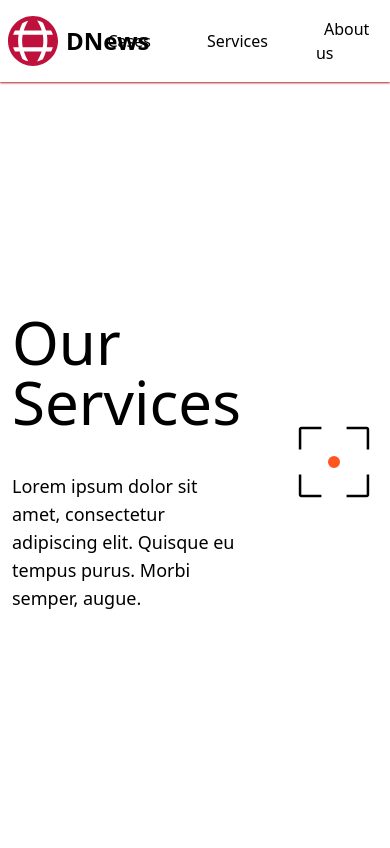
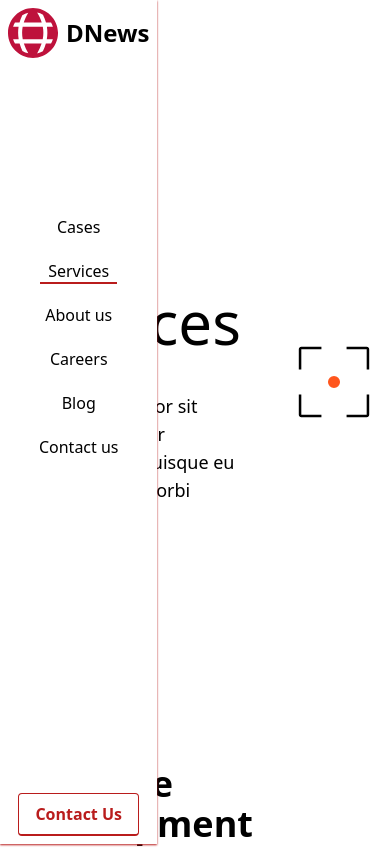
Before and after one commit to JorgeKerilima19/FIrstFullStackProject, a React (Vite) app: page /services in a window 390 px wide. Shown: the top 848 px of the page. Built offline with nearby package versions, Linux system fonts and the light colour scheme.

Commit message:
navbar responsive

```diff
--- a/src/components/Navbar.tsx
+++ b/src/components/Navbar.tsx
@@ -1,5 +1,7 @@
-import { Link } from "react-router-dom";
+import { NavLink } from "react-router-dom";
 import { useState, useEffect } from "react";
+
+import backToTop from "../helpers/backToTop";
 
 import logo from "../assets/images/logo.svg";
 
@@ -29,11 +31,13 @@ export const Navbar = () => {
 
   return (
     <nav
-      className={`w-full z-10 bg-white-500 shadow-sm shadow-red-700 fixed top-0 flex transform ${
-        !showNavbar ? "-translate-y-16 bg-red-700" : ""
-      } transition-transform duration-1000 ease-in-out p-2 justify-between`}
+      className={`w-auto md:w-full z-10 shadow-sm shadow-red-700 fixed top-0 flex flex-col md:flex-row transform h-full md:h-20 ${
+        !showNavbar
+          ? "-translate-x-80 md:-translate-x-0 md:-translate-y-16 md:border-b-red-700 border-b-2 bg-red-700"
+          : "bg-white "
+      } transition-transform duration-1000 ease-in-out p-2 justify-between gap-4`}
     >
-      <Link to={"/"} className="flex gap-2 items-center">
+      <NavLink onClick={backToTop} to={"/"} className="flex gap-2 items-center">
         <img src={logo} alt="logo" width={50} />
         <h1
           className={`text-black-50 font-bold text-2xl ${
@@ -42,45 +46,81 @@ export const Navbar = () => {
         >
           DNews
         </h1>
-      </Link>
+      </NavLink>
       <div
-        className={`flex items-center gap-7 pr-10 ${
+        className={`flex flex-col md:flex-row items-center justify-between gap-4 md:gap-7 md:pr-4 lg:pr-10 ${
           showNavbar ? "" : "hidden"
-        }`}
+        } h-3/4 md:h-auto`}
       >
-        <ul className="flex gap-10 items-center h-full">
+        <ul className="flex flex-col md:flex-row gap-5 lg:gap-10 items-center">
           <li>
-            <Link className="px-2" to={"/cases"}>
+            <NavLink
+              onClick={backToTop}
+              className={(classname) =>
+                classname.isActive ? "px-2 border-b-red-700 border-b-2" : "px-2"
+              }
+              to={"/cases"}
+            >
               Cases
-            </Link>
+            </NavLink>
           </li>
           <li>
-            <Link className="px-2" to={"/services"}>
+            <NavLink
+              onClick={backToTop}
+              className={(classname) =>
+                classname.isActive ? "px-2 border-b-red-700 border-b-2" : "px-2"
+              }
+              to={"/services"}
+            >
               Services
-            </Link>
+            </NavLink>
           </li>
           <li>
-            <Link className="px-2" to={"/about"}>
+            <NavLink
+              onClick={backToTop}
+              className={(classname) =>
+                classname.isActive ? "px-2 border-b-red-700 border-b-2" : "px-2"
+              }
+              to={"/about"}
+            >
               About us
-            </Link>
+            </NavLink>
           </li>
           <li>
-            <Link className="px-2" to={"/careers"}>
+            <NavLink
+              onClick={backToTop}
+              className={(classname) =>
+                classname.isActive ? "px-2 border-b-red-700 border-b-2" : "px-2"
+              }
+              to={"/careers"}
+            >
               Careers
-            </Link>
+            </NavLink>
           </li>
           <li>
-            <Link className="px-2" to={"/blog"}>
+            <NavLink
+              onClick={backToTop}
+              className={(classname) =>
+                classname.isActive ? "px-2 border-b-red-700 border-b-2" : "px-2"
+              }
+              to={"/blog"}
+            >
               Blog
-            </Link>
+            </NavLink>
           </li>
           <li>
-            <Link className="px-2" to={"/contact"}>
+            <NavLink
+              onClick={backToTop}
+              className={(classname) =>
+                classname.isActive ? "px-2 border-b-red-700 border-b-2" : "px-2"
+              }
+              to={"/contact"}
+            >
               Contact us
-            </Link>
+            </NavLink>
           </li>
         </ul>
-        <button className="bg-transparent hover:bg-white-50 text-red-700 font-semibold hover:text-white py-2 px-4 border border-red-700 hover:border-transparent hover:bg-red-700 rounded">
+        <button className="bg-transparent hover:bg-white-50 text-red-700 font-semibold hover:text-white py-2 px-4 border border-red-700 hover:border-transparent hover border-b-red-700 border-b-2 rounded">
           Contact Us
         </button>
       </div>
--- /dev/null
+++ b/src/helpers/backToTop.ts
@@ -0,0 +1,7 @@
+export const backToTop = () => {
+  window.scrollTo({
+    top: 0,
+    behavior: "auto",
+  });
+};
+export default backToTop;
--- a/src/majorComponents/Layout.tsx
+++ b/src/majorComponents/Layout.tsx
@@ -7,7 +7,7 @@ export const Layout = () => {
       <header>
         <Navbar />
       </header>
-      <main className="min-h-screen px-3 py-20 md:px-10">
+      <main className="min-h-screen px-3 md:py-20 md:px-10">
         <Outlet />
       </main>
       <Footer />
```
